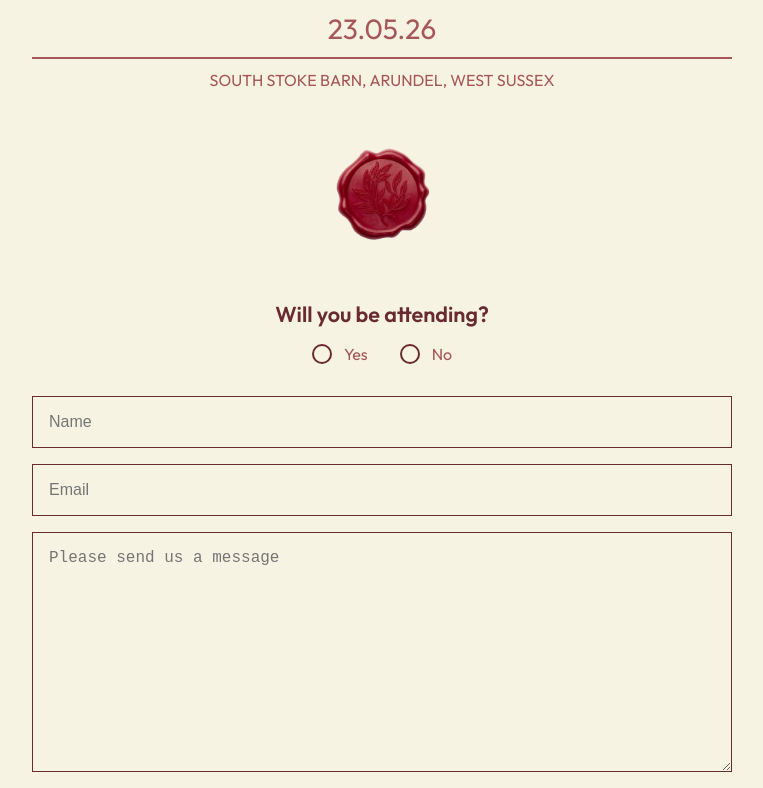
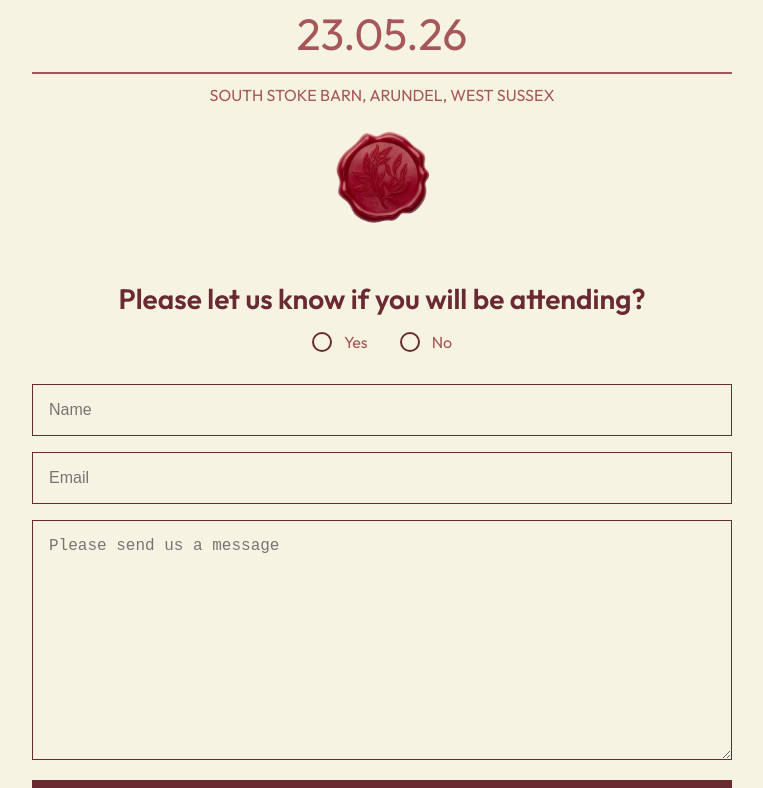
Before and after one commit to GarySimons/ellia-dylan-wedding, a React (Create React App) app: page /save-the-date in a window 1280 px wide. Shown: the part 332-1120 px from the top of the page, without its empty margins (258-1021 px from the left). Built offline with nearby package versions, Linux system fonts and the light colour scheme; a web font is replaced by a local one.

Commit message:
Save date - most styling and function done

```diff
--- a/src/components/EmailFormStyles.scss
+++ b/src/components/EmailFormStyles.scss
@@ -66,6 +66,14 @@
     font-size: 1.35rem;
     font-weight: 600;
     color: $main-red;
+
+    &.save {
+      font-size: 1.5rem;
+
+      @media (min-width: 480px) {
+        font-size: 1.75rem;
+      }
+    }
   }
 
   .radio-button-container {
--- /dev/null
+++ b/src/components/SaveForm.js
@@ -0,0 +1,143 @@
+import React, { useState } from "react";
+import emailjs from "emailjs-com";
+import "./EmailFormStyles.scss";
+
+const SaveForm = () => {
+  const [formData, setFormData] = useState({
+    name: "",
+    email: "",
+    message: "",
+    attendance: "",
+  });
+
+  const [status, setStatus] = useState("");
+
+  const handleInputChange = (e) => {
+    const { name, value } = e.target;
+    setFormData((prev) => ({
+      ...prev,
+      [name]: value,
+    }));
+  };
+
+  const sendEmail = (e) => {
+    e.preventDefault();
+
+    const { name, email, message, attendance } = formData;
+
+    if (!name || !email || !message || !attendance) {
+      setStatus("Please fill out all fields.");
+      return;
+    }
+
+    emailjs
+      .sendForm(
+        process.env.REACT_APP_EMAILJS_SERVICE_ID,
+        process.env.REACT_APP_EMAILJS_TEMPLATE_ID,
+        e.target,
+        process.env.REACT_APP_EMAILJS_USER_ID
+      )
+      .then(
+        (result) => {
+          console.log(result.text);
+          setStatus("Message sent successfully! Thank you");
+          setFormData({
+            name: "",
+            email: "",
+            message: "",
+            attendance: "",
+          });
+        },
+        (error) => {
+          console.log(error.text);
+          setStatus("Failed to send message. Please try again.");
+        }
+      )
+      .finally(() => {
+        setTimeout(() => setStatus(""), 5000);
+      });
+  };
+
+  return (
+    <div className="contact-form">
+      <form onSubmit={sendEmail}>
+        <div className="radio-container">
+          <p className="radio-question save">
+            Please let us know if you will be attending?
+          </p>
+          <div className="radio-button-container">
+            <label className="radio-label">
+              <input
+                className="radio-input"
+                type="radio"
+                name="attendance"
+                value="yes"
+                checked={formData.attendance === "yes"}
+                onChange={handleInputChange}
+                required
+              />
+              <span className="custom-radio"></span>
+              <p className="radio-text">Yes</p>
+            </label>
+
+            <label className="radio-label">
+              <input
+                className="radio-input"
+                type="radio"
+                name="attendance"
+                value="no"
+                checked={formData.attendance === "no"}
+                onChange={handleInputChange}
+                required
+              />
+              <span className="custom-radio"></span>
+              <p className="radio-text">No</p>
+            </label>
+          </div>
+        </div>
+        <div>
+          <input
+            type="text"
+            id="name"
+            name="name"
+            placeholder="Name"
+            value={formData.name}
+            onChange={handleInputChange}
+            required
+          />
+        </div>
+
+        <div>
+          <input
+            type="email"
+            id="email"
+            name="email"
+            placeholder="Email"
+            value={formData.email}
+            onChange={handleInputChange}
+            required
+          />
+        </div>
+
+        <div>
+          <textarea
+            id="message"
+            name="message"
+            placeholder="Please send us a message"
+            value={formData.message}
+            onChange={handleInputChange}
+            required
+          ></textarea>
+        </div>
+
+        <div>
+          <button type="submit">Send</button>
+        </div>
+      </form>
+
+      {status && <p>{status}</p>}
+    </div>
+  );
+};
+
+export default SaveForm;
--- a/src/routes/HomeStyles.scss
+++ b/src/routes/HomeStyles.scss
@@ -9,6 +9,10 @@
   max-width: 700px;
   min-height: 75vh;
   margin: 0 auto;
+
+  &.save {
+    min-height: 100vh;
+  }
 }
 
 .ranged-left-container {
@@ -84,6 +88,10 @@
   width: 100%;
   margin: 1rem 0 0 0;
 
+  &.save {
+    margin: 0;
+  }
+
   @media (min-width: 480px) {
     margin: 2rem 0 0 0;
   }
@@ -92,6 +100,14 @@
     font-size: 1.75rem;
     font-weight: 400;
     text-align: center;
+
+    &.save {
+      font-size: 2.5rem;
+
+      @media (min-width: 480px) {
+        font-size: 2.75rem;
+      }
+    }
   }
 
   .home-line {
@@ -112,6 +128,21 @@
 }
 
 .wax-image {
+  height: 6rem;
+  width: auto;
+  margin: 1rem 0 1rem 0;
+
+  @media (min-width: 480px) {
+    height: 7rem;
+    margin: 3rem 0 0 0;
+  }
+
+  &.save {
+    margin: 1rem 0 0rem 0;
+  }
+}
+
+.wax-image-save {
   height: 7rem;
   width: auto;
   margin: 1rem 0 1rem 0;
@@ -167,10 +198,26 @@
   font-weight: 600;
   font-size: 2rem;
   color: $main-red;
-  margin: 0 0 2rem 0;
+  margin: 2rem 0 1rem 0;
 
   @media screen and (min-width:420px) {
-    font-size: 3.5rem;
-    margin: 0 0 2.5rem 0;
+    font-size: 3rem;
+    margin: 4rem 0 2rem 0;
   }
 }
+
+.save-container {
+  display: flex;
+  flex-direction: column;
+  justify-content: flex-start;
+  align-items: center;
+  width: 90vw;
+  max-width: 700px;
+  min-height: 75vh;
+  margin: 1rem auto 0rem auto;
+  text-align: center;
+
+  @media screen and (min-width:420px) {
+    margin: 3rem auto 4rem auto;
+  }
+}
--- a/src/routes/SaveDate.js
+++ b/src/routes/SaveDate.js
@@ -4,11 +4,12 @@ import Footer from "../components/Footer";
 import EmailForm from "../components/EmailForm";
 import waxSeal from "../assets/wax-seal.png";
 import "./HomeStyles.scss";
+import SaveForm from "../components/SaveForm";
 
 const SaveDate = () => {
   return (
     <div>
-      <div className="home-main-container">
+      <div className="home-main-container save">
         <h1 className="save-heading">Save the Date</h1>
         <div className="ranged-left-container">
           <p className="wedding">THE WEDDING OF</p>
@@ -18,16 +19,17 @@ const SaveDate = () => {
           <h1 className="name and">&</h1>
           <h1 className="name dylan">Dylan</h1>
         </div>
-        <div className="home-date-container">
-          <p className="home-date">23.05.26</p>
+        <div className="home-date-container save">
+          <p className="home-date save">23.05.26</p>
           <hr className="home-line" />
           <p className="home-address">SOUTH STOKE BARN, ARUNDEL, WEST SUSSEX</p>
         </div>
-        <img src={waxSeal} alt="Wax Seal" className="wax-image" />
+        <img src={waxSeal} alt="Wax Seal" className="wax-image save" />
+        <div className="save-container">
+          <SaveForm />
+        </div>
       </div>
-      <div className="main-container">
-        <EmailForm />
-      </div>
+
       <Footer />
     </div>
   );
```
